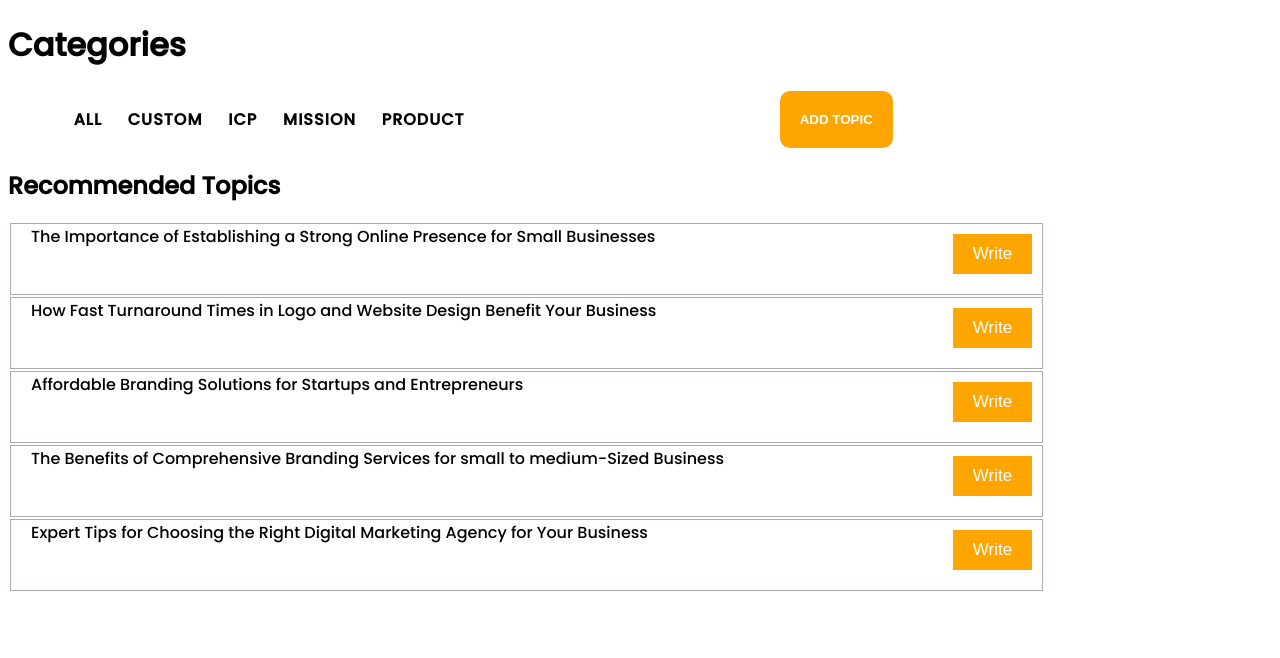
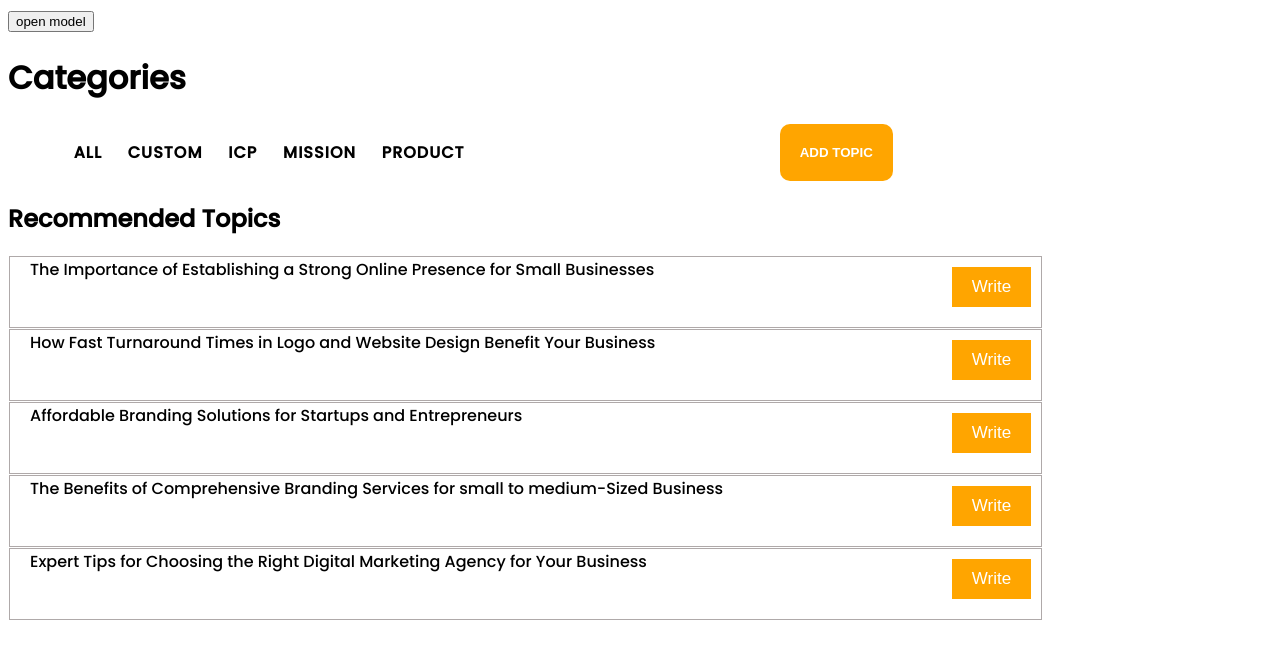
Before and after one commit to rolikaagarwal/blog-writing, a React (Vite) app: page / in a window 1280 px wide. Shown: the top 658 px of the page. Built offline with nearby package versions, Linux system fonts and the light colour scheme.

Commit message:
creating modal

```diff
--- a/package.json
+++ b/package.json
@@ -10,8 +10,10 @@
     "preview": "vite preview"
   },
   "dependencies": {
+    "bootstrap": "^5.3.0",
     "react": "^18.2.0",
-    "react-dom": "^18.2.0"
+    "react-dom": "^18.2.0",
+    "reactstrap": "^9.2.0"
   },
   "devDependencies": {
     "@types/react": "^18.0.37",
--- a/src/App.css
+++ b/src/App.css
@@ -47,7 +47,7 @@ body{
 .recommendedTopicBox{
   height: 70px;
   width: 80%;
-  margin: 2px;
+  margin: 1px;
   /* background-color: rgba(175, 163, 146, 0.425); */
   padding-left: 20px;
   border: 0.5px solid rgb(175, 169, 169);
--- a/src/App.jsx
+++ b/src/App.jsx
@@ -1,5 +1,6 @@
 import NavbarContainer from "./components/NavbarContainer";
-import RecommendedTopics from "./components/RecommendedTopics"
+import RecommendedTopics from "./components/RecommendedTopics";
+import Modal from "./components/Modal";
 import './App.css'
 
 function App() {
@@ -7,6 +8,7 @@ function App() {
 
   return (
     <>
+    <Modal></Modal>
     <NavbarContainer></NavbarContainer>
     <RecommendedTopics></RecommendedTopics>
 
--- /dev/null
+++ b/src/components/Modal.jsx
@@ -0,0 +1,38 @@
+import { useState } from "react";
+const Modal = () => {
+  const [modal, setShowModal] = useState(false);
+  const CloseModal = () => setShowModal(false);
+  const MyModal = () => {
+    return (
+      <>
+        <div className="modal-wrapper"></div>
+        <div className="modal-container">
+          <form>
+            <input type="text" placeholder="Enter Title" />
+            <textarea
+              name="content"
+              id=""
+              cols="30"
+              rows="10"
+              placeholder="write post"
+            ></textarea>
+            <button className="generate">Generate</button>
+            <button className="cancel" onClick={CloseModal}>
+              Cancel
+            </button>
+          </form>
+        </div>
+      </>
+    );
+  };
+
+  return (
+    <div>
+      <button onClick={() => setShowModal(true)}>open model</button>
+      {modal && <MyModal />}
+      {/* <MyModal></MyModal> */}
+    </div>
+  );
+};
+
+export default Modal;
```
Also changed, not shown: 1 other file (tests, documents, lock files or other folders).
